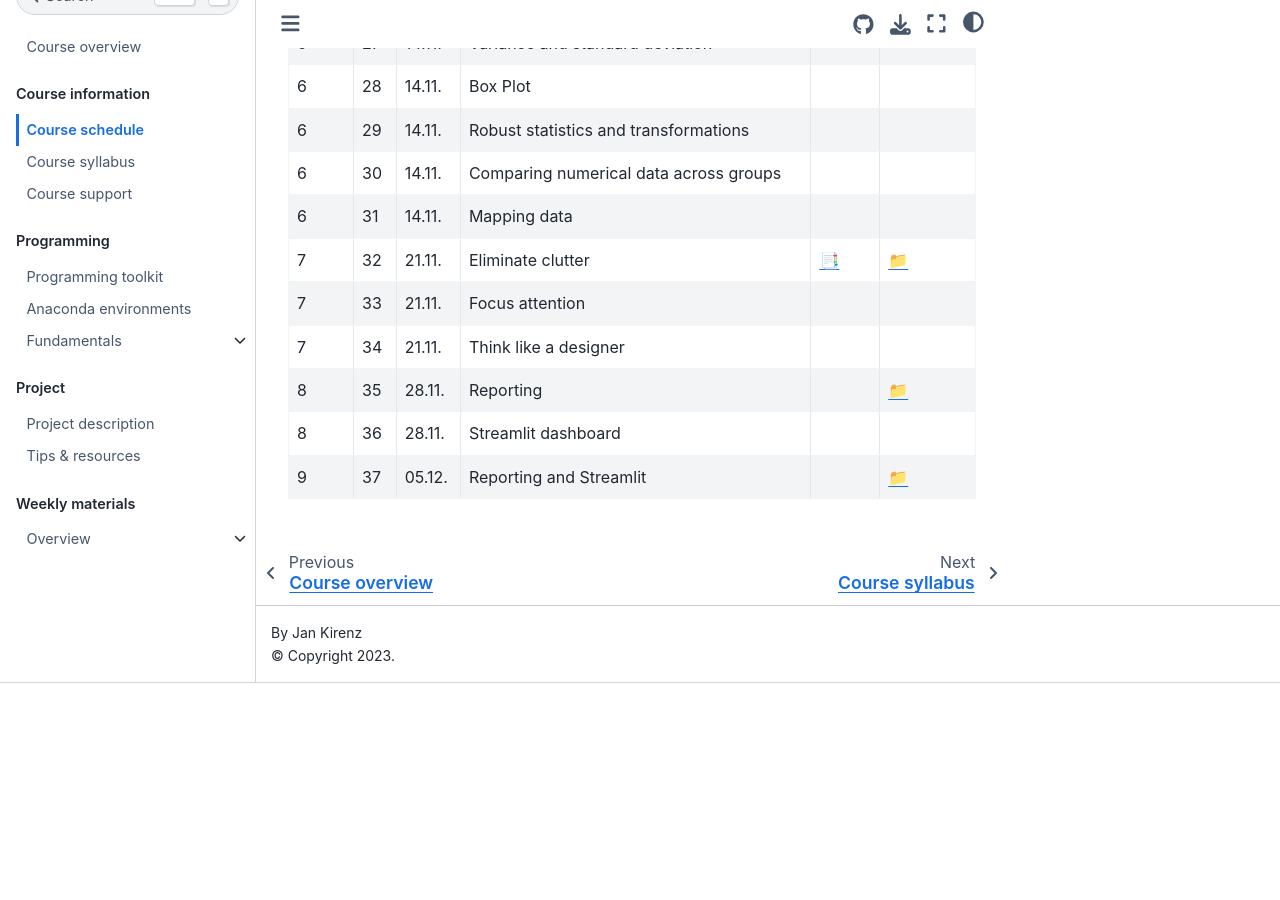
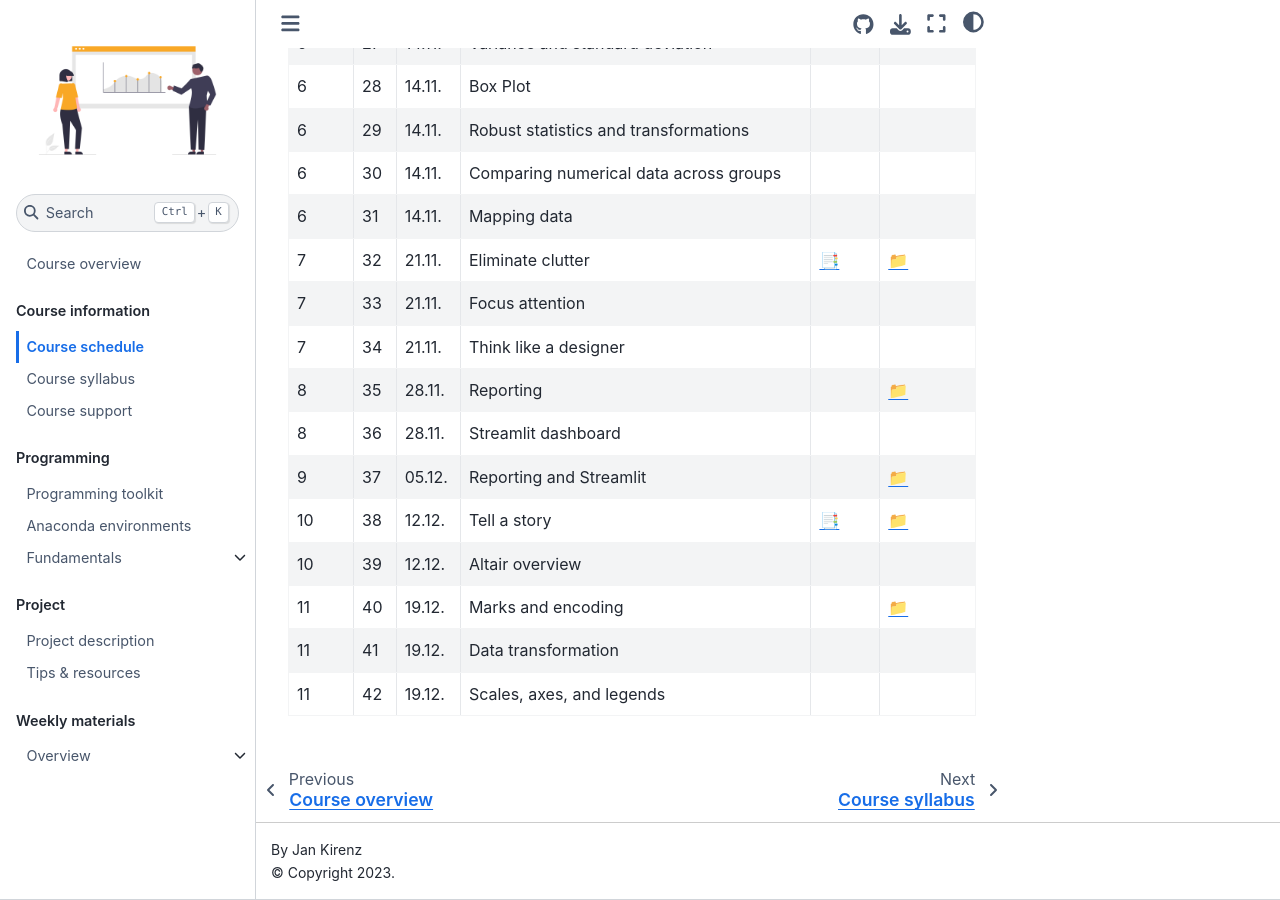
Before and after one commit to dst-ws22/website, a Jupyter Book: the page built from docs/course-schedule.md, in a window 1280 px wide and 900 px high, scrolled down 1474 px. Built offline with Jupyter Book 1.0.4 settings and Sphinx 7.4.7 and the Sphinx Book theme 1.1.4, drawn with Linux system fonts in a browser that asks for light colours; comment, search, counter and statistics services are not loaded; before the commit the page ends 2157 px from its top, so only the background shows below that.

Commit message:
Update course-schedule.md

```diff
--- a/docs/course-schedule.md
+++ b/docs/course-schedule.md
@@ -45,5 +45,10 @@ This overview will be updated as the semester progresses.
 |	8	|	35	|	28.11.	|	Reporting	|		|	[📁](../weeks/week8.md)	|
 |	8	|	36	|	28.11.	|	Streamlit dashboard	|		|		|
 |	9	|	37	|	05.12.	|	Reporting and Streamlit	|		|	[📁](../weeks/week9.md)	|
+|	10	|	38	|	12.12.	|	Tell a story	|	[📑](https://drive.google.com/file/d/10V2EDO0xLz-PWcFpoBkD4tXTrXTtVlE-/view?usp=sharing)	|	[📁](../weeks/week10.md)	|
+|	10	|	39	|	12.12.	|	Altair overview	|		|		|
+|	11	|	40	|	19.12.	|	Marks and encoding	|		|	[📁](../weeks/week11.md)	|
+|	11	|	41	|	19.12.	|	Data transformation	|		|		|
+|	11	|	42	|	19.12.	|	Scales, axes, and legends	|		|		|
 
 <br>
```
